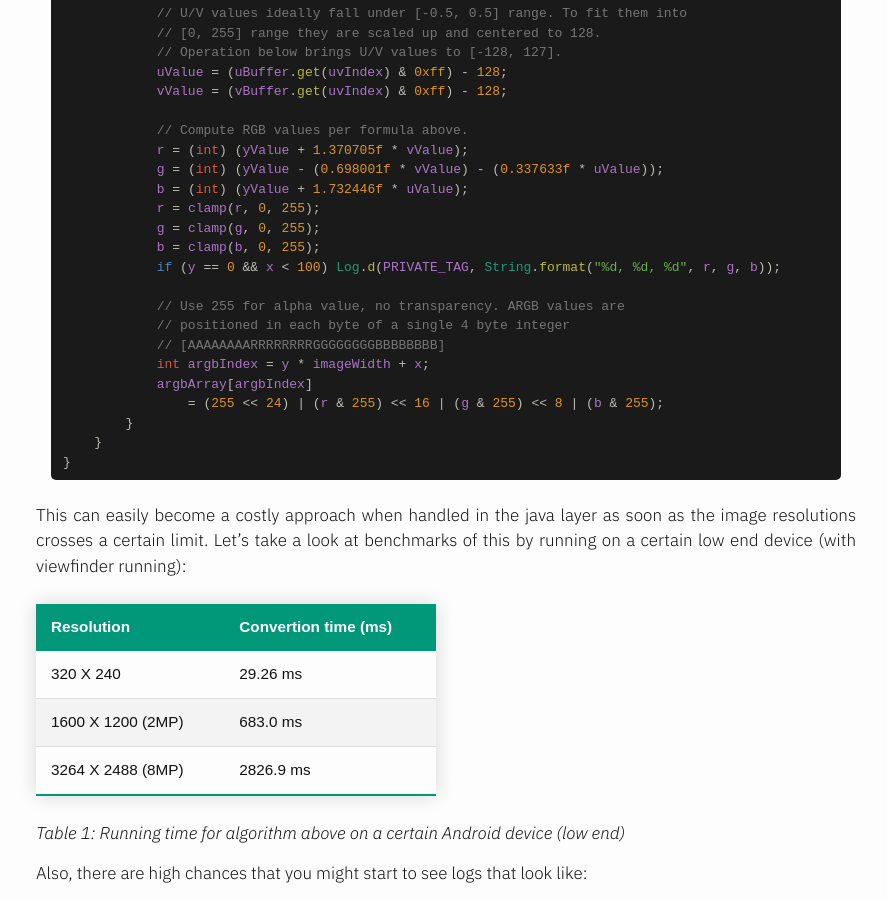
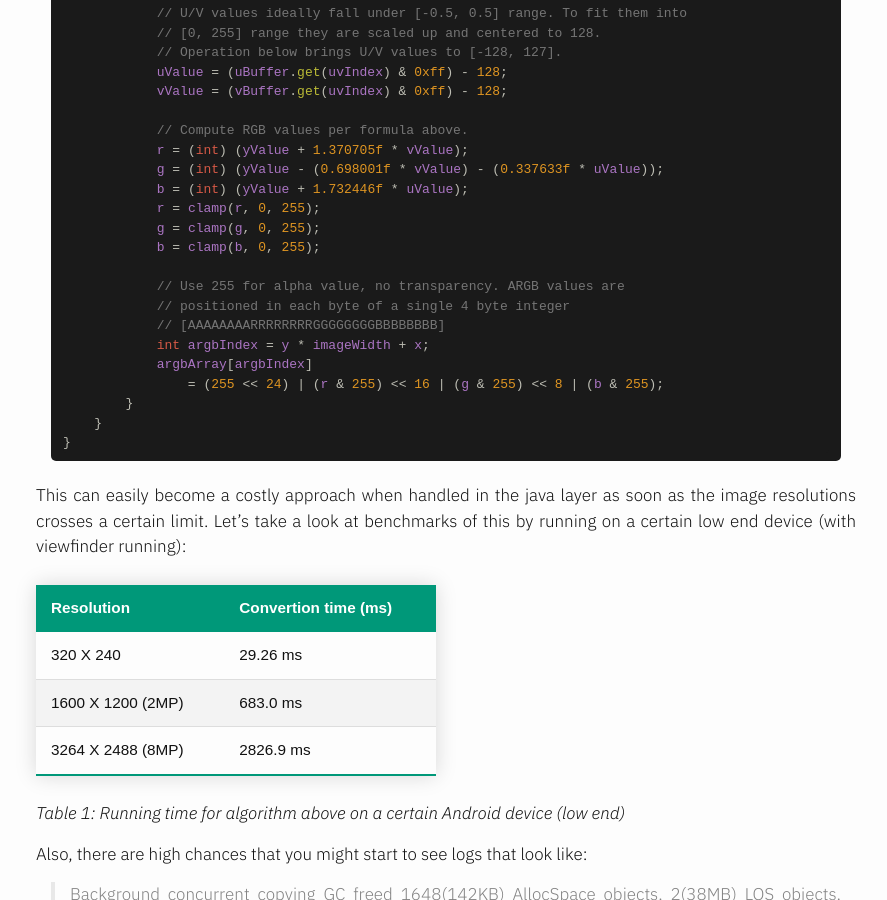
Before and after one commit to mebjas/mebjas.github.io, a Jekyll site: the page built from _posts/2020-08-27-how-to-convert-yuv-420-sp-android.media.Image-to-Bitmap-or-jpeg.md, in a window 1280 px wide and 900 px high, scrolled down 4361 px. Shown: the whole window, without its empty margins (194-1081 px from the left). Built offline with Jekyll 4.4.1, drawn with Linux system fonts in a browser that asks for light colours; comment, search, counter and statistics services are not loaded.

Commit message:
Update 2020-08-27-how-to-convert-yuv-420-sp-android.media.Image-to-Bitmap-or-jpeg.md

```diff
--- a/_posts/2020-08-27-how-to-convert-yuv-420-sp-android.media.Image-to-Bitmap-or-jpeg.md
+++ b/_posts/2020-08-27-how-to-convert-yuv-420-sp-android.media.Image-to-Bitmap-or-jpeg.md
@@ -157,7 +157,6 @@ Bitmap yuv420ToBitmap(Image image) {
             r = clamp(r, 0, 255);
             g = clamp(g, 0, 255);
             b = clamp(b, 0, 255);
-            if (y == 0 && x < 100) Log.d(PRIVATE_TAG, String.format("%d, %d, %d", r, g, b));
 
             // Use 255 for alpha value, no transparency. ARGB values are
             // positioned in each byte of a single 4 byte integer
```
